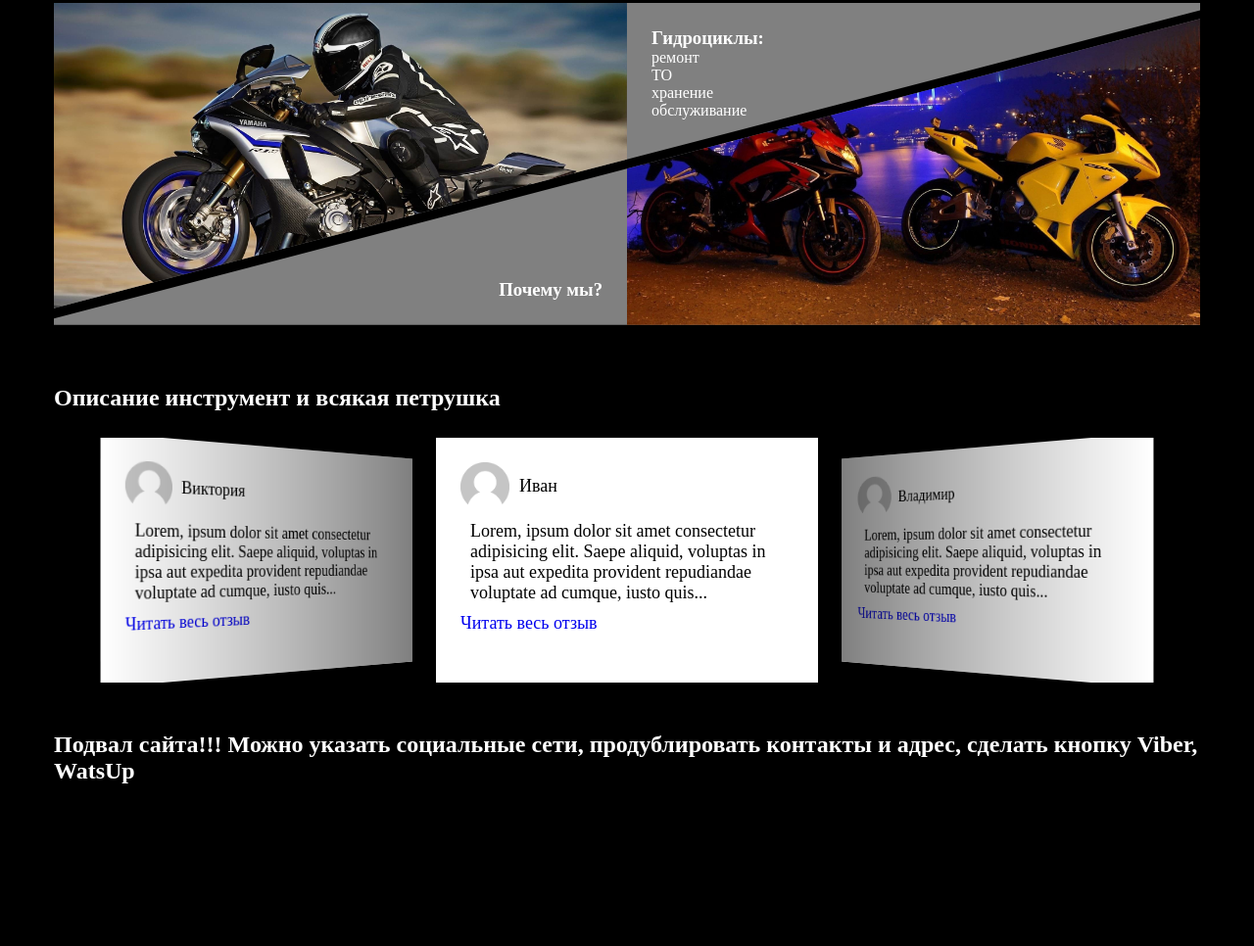
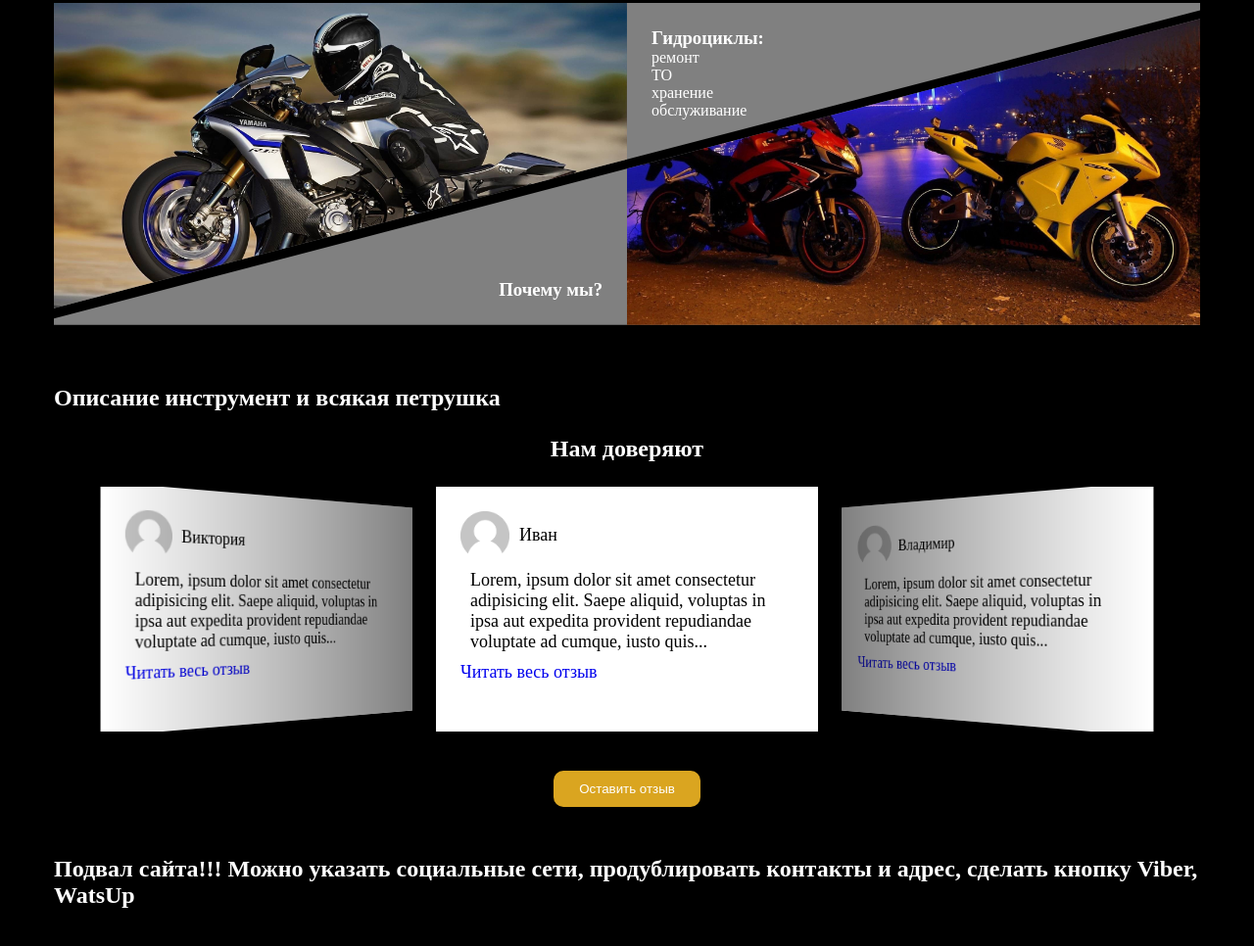
Before and after one commit to tim24ktk/moto_site, a plain HTML site: page index.html in a window 1280 px wide. Shown: the part 1484-2450 px from the top of the page at 98% size. Before the commit the page ends 2335 px from the top, so only its background shows below. Drawn offline with Linux system fonts and the light colour scheme.

Commit message:
добавил кнопку для отзыва

```diff
--- a/css/style.css
+++ b/css/style.css
@@ -209,9 +209,39 @@ main {
   width: 50%;
 }
 
+.reviews {
+  display: flex;
+  flex-direction: column;
+  flex-wrap: wrap;
+  align-content: center;
+}
+
+.reviews__header {
+  text-align: center;
+  padding-top: 25px;
+  padding-bottom: 25px;
+  color: #fff;
+}
+
 .reviews__article {
   min-height: 250px;
   padding: 25px;
+}
+
+.reviews__button {
+  margin-top: 40px;
+  padding: 10px 25px;
+  border: 1px solid transparent;
+  cursor: pointer;
+  color: #fff;
+  align-self: center;
+  border-radius: 10px;
+  background-color: goldenrod;
+}
+
+.reviews__button:hover {
+  background-color: transparent;
+  border: 1px solid #FFF;
 }
 
 .information {
--- a/index.html
+++ b/index.html
@@ -148,7 +148,7 @@
       <h2>Описание инструмент и всякая петрушка</h2>
     </section>
     <section class="reviews center">
-      <h2>Нам доверяют</h2>
+      <h2 class="reviews__header">Нам доверяют</h2>
       <div class="review__wrapper swiper">
         <div class="wrapper swiper-wrapper">
           <div class="reviews__article slide swiper-slide">
@@ -201,6 +201,7 @@
           </div>
         </div>
       </div>
+      <button class="reviews__button">Оставить отзыв</button>
     </section>
   </main>
   <footer class="footer center">
```
